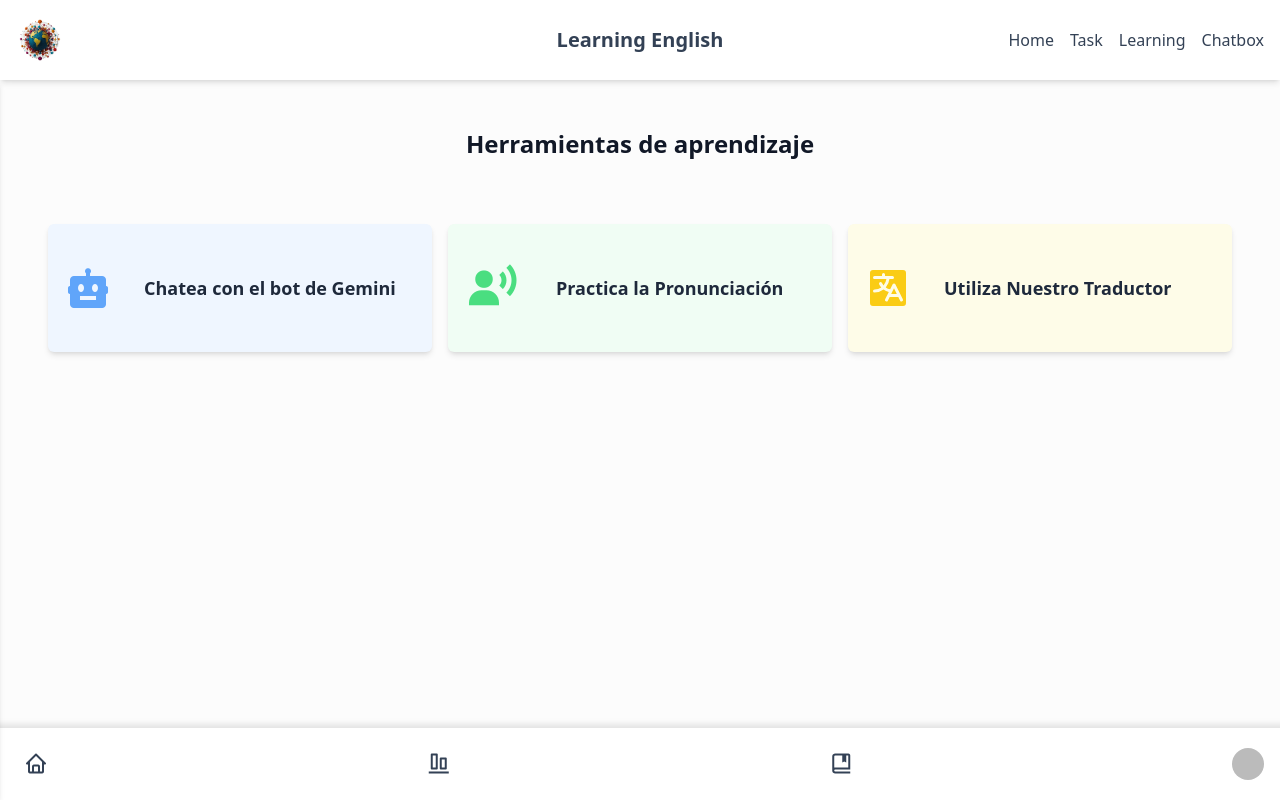
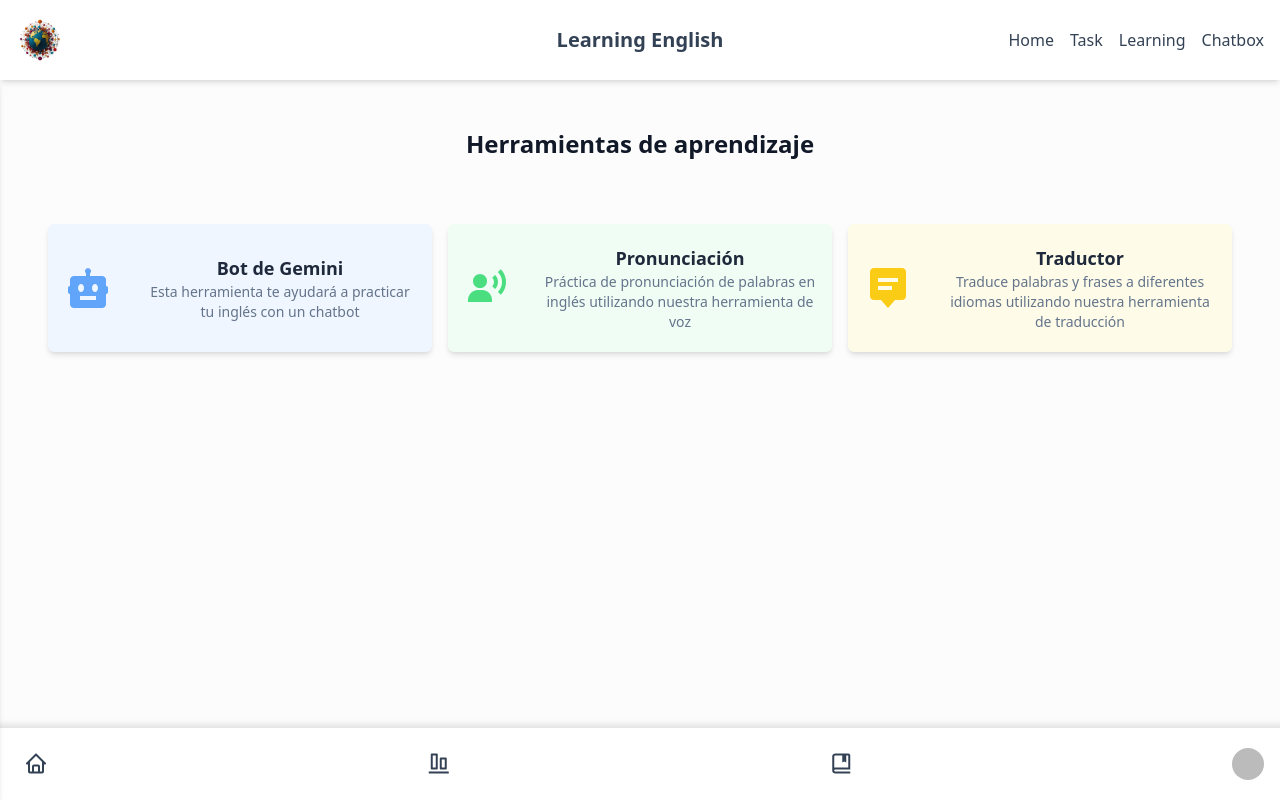
Before and after one commit to jhonatanm255/learning-english, a React (Vite) app: page /email in a window 1280 px wide. Built offline with nearby package versions, Linux system fonts and the light colour scheme; no server answers; the database is empty; sample sign-in values are in the browser's storage.

Commit message:
modificacion del componente main para agregar descripcion de cada herramienta

```diff
--- a/src/components/Chatbot.jsx
+++ b/src/components/Chatbot.jsx
@@ -56,14 +56,14 @@ function Chatbot() {
   };
 
   return (
-    <div className="w-full h-full mx-auto mt-20 p-4 dark:bg-gray-800 shadow-md rounded transition-all duration-500 ease-in-out">
+    <div className="w-full h-full mx-auto mt-24 p-4 dark:bg-gray-800 shadow-md rounded-md transition-all duration-500 ease-in-out">
       <div className="flex justify-between">
         <h2 className="text-2xl font-bold mb-4 text-gray-900 dark:text-white">
           Chatbot Learning English
         </h2>
         <BackButton />
       </div>
-      <div className="chat-window h-[540px] max-h-[495px] lg:h-[315px] overflow-y-auto mb-4 p-2 border border-gray-300 dark:border-gray-600 rounded bg-gray-50 dark:bg-gray-700 transition-all duration-500 ease-in-out">
+      <div className="chat-window h-[540px] max-h-[455px] lg:h-[315px] overflow-y-auto mb-4 p-2 border border-gray-300 dark:border-gray-600 rounded bg-gray-50 dark:bg-gray-700 transition-all duration-500 ease-in-out">
         {messages.map((msg, index) => (
           <div
             key={index}
--- a/src/components/VoicePractice.jsx
+++ b/src/components/VoicePractice.jsx
@@ -127,7 +127,7 @@ function VoicePractice() {
   };
 
   return (
-    <div className="my-24 text-center transition-all ease-in-out duration-300">
+    <div className="my-24 text-center dark:bg-gray-800 pb-44 transition-all ease-in-out duration-300">
       <div className="flex justify-between px-4 py-4">
         <h2 className="text-2xl text-gray-700 dark:text-gray-200 font-bold mb-4 transition-all ease-in-out duration-300">
           Práctica de pronunciación
--- a/src/components/main.jsx
+++ b/src/components/main.jsx
@@ -1,6 +1,5 @@
 import React from "react";
 import { Link } from "react-router-dom";
-import { PiTranslateFill } from "react-icons/pi";
 
 function Main() {
   return (
@@ -14,40 +13,48 @@ function Main() {
         <Link className="w-full" to="/chatbot">
           <div className="bg-blue-50 dark:bg-gray-800 flex shadow-md items-center w-full h-32 p-4 cursor-pointer rounded-md transform transition-all ease-in-out duration-300">
             <i className="text-blue-400 text-5xl flex justify-center py-8 bx bxs-bot"></i>
-            <p className="text-slate-800 dark:text-gray-200 font-semibold text-center text-lg ml-8">
-              Chatea con el bot de Gemini
-            </p>
+            <div className="flex flex-col justify-center ml-8">
+              <p className="text-slate-800 dark:text-gray-200 font-semibold text-lg">
+                Bot de Gemini
+              </p>
+              <p className="text-slate-500 dark:text-gray-400 text-sm">
+                Esta herramienta te ayudará a practicar tu inglés con un chatbot
+              </p>
+            </div>
           </div>
         </Link>
 
         {/* VOICE PRACTICE */}
         <Link className="w-full" to="/voice">
           <div className="bg-green-50 dark:bg-gray-800 flex shadow-md items-center w-full h-32 p-4 cursor-pointer rounded-md transform transition-all ease-in-out duration-300">
-            <i className="text-green-400 text-6xl flex justify-center py-6 bx bxs-user-voice"></i>
-            <p className="text-slate-800 dark:text-gray-200 font-semibold text-center ml-8 text-lg">
-              Practica la Pronunciación
-            </p>
+            <i className="text-green-400 text-5xl flex justify-center py-8 bx bxs-user-voice"></i>
+            <div className="flex flex-col justify-center ml-8">
+              <p className="text-slate-800 dark:text-gray-200 font-semibold text-lg">
+                Pronunciación
+              </p>
+              <p className="text-slate-500 dark:text-gray-400 text-sm">
+                Práctica de pronunciación de palabras en inglés utilizando
+                nuestra herramienta de voz
+              </p>
+            </div>
           </div>
         </Link>
 
         {/* TRANSLATE */}
         <Link className="w-full" to="/translator">
           <div className="bg-yellow-50 dark:bg-gray-800 flex shadow-md items-center w-full h-32 p-4 cursor-pointer rounded-md transform transition-all ease-in-out duration-300">
-            <PiTranslateFill className="text-yellow-400 text-5xl flex justify-center" />
-            <p className="text-slate-800 dark:text-gray-200 font-semibold text-center ml-8 text-lg">
-              Utiliza Nuestro Traductor
-            </p>
+            <i class="text-yellow-400 text-5xl flex justify-center py-8 bx bxs-message-alt-detail"></i>
+            <div className="flex flex-col justify-center ml-8">
+              <p className="text-slate-800 dark:text-gray-200 font-semibold text-lg">
+                Traductor
+              </p>
+              <p className="text-slate-500 dark:text-gray-400 text-sm">
+                Traduce palabras y frases a diferentes idiomas utilizando
+                nuestra herramienta de traducción
+              </p>
+            </div>
           </div>
         </Link>
-
-        {/* NUEVO ITEM */}
-        {/* <div className="bg-red-50 dark:bg-gray-800 flex shadow-md items-center w-full h-32 p-4 cursor-pointer rounded-md transform transition-all ease-in-out duration-300">
-          <i className="text-red-400 text-5xl flex justify-center py-8 bx bxs-heart"></i>
-          <p className="text-slate-800 dark:text-gray-200 font-semibold text-center ml-8 text-lg">
-            Nuevo Item
-          </p>
-        </div> */}
-
       </div>
     </div>
   );
--- a/src/components/traductor.jsx
+++ b/src/components/traductor.jsx
@@ -54,7 +54,7 @@ const Translator = () => {
   return (
     <div className="p-6 max-w-4xl mx-auto mt-24 bg-gray-50 dark:bg-gray-800 rounded-md shadow-lg transition-all duration-500 ease-in-out">
       <div className="flex justify-between">
-        <h1 className="text-2xl font-bold text-center mb-6 text-gray-900 dark:text-white">
+        <h1 className="text-2xl font-bold text-center mb-2 text-gray-900 dark:text-white">
           Traductor
         </h1>
         <BackButton />
@@ -63,7 +63,7 @@ const Translator = () => {
       <div className="flex flex-col md:flex-row gap-6">
         <textarea
           className="w-full p-4 border border-gray-300 dark:border-gray-600 rounded-md focus:ring focus:ring-blue-300 dark:bg-gray-700 dark:text-white transition-all duration-500 ease-in-out"
-          rows="7"
+          rows="6"
           placeholder="Introduce el texto aquí..."
           value={inputText}
           onChange={(e) => setInputText(e.target.value)}
@@ -71,7 +71,7 @@ const Translator = () => {
         />
         <textarea
           className="w-full p-4 border border-gray-300 dark:border-gray-600 rounded-md bg-gray-100 dark:bg-gray-600 dark:text-white transition-all duration-500 ease-in-out"
-          rows="7"
+          rows="6"
           readOnly
           placeholder={
             loading ? "Traduciendo..." : "Traducción aparecerá aquí..."
```
Also changed, not shown: src/index.css (line endings or trailing spaces).
